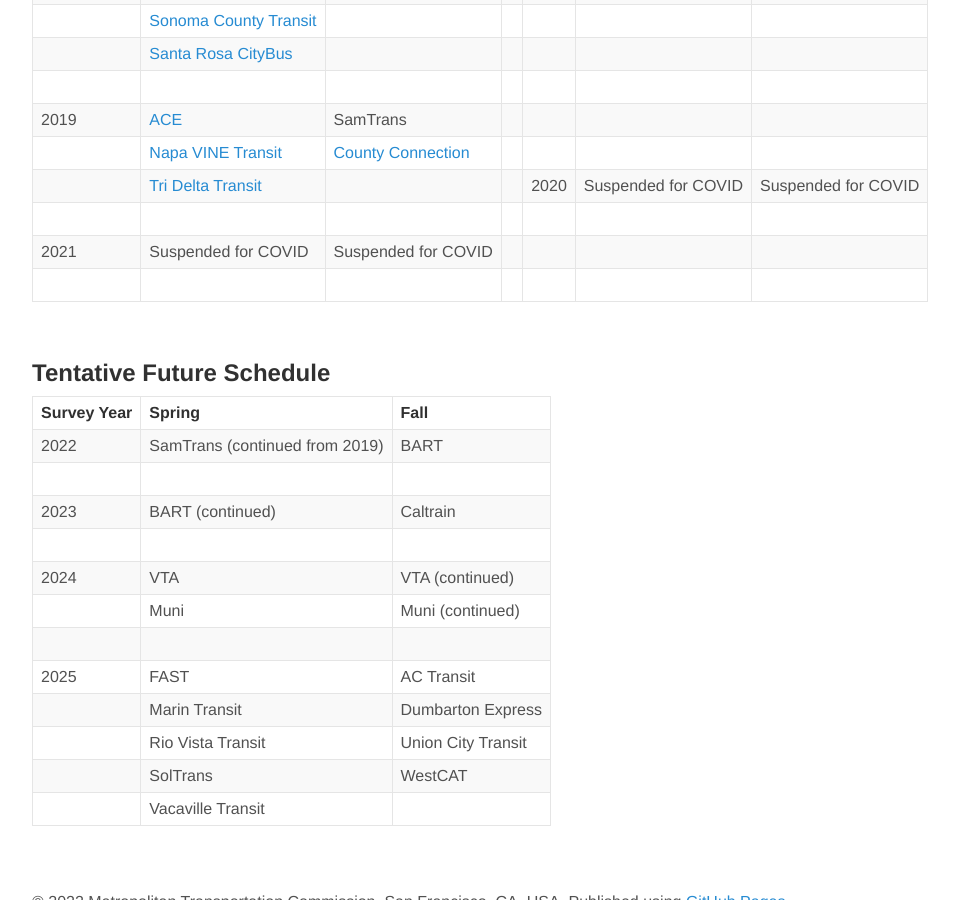
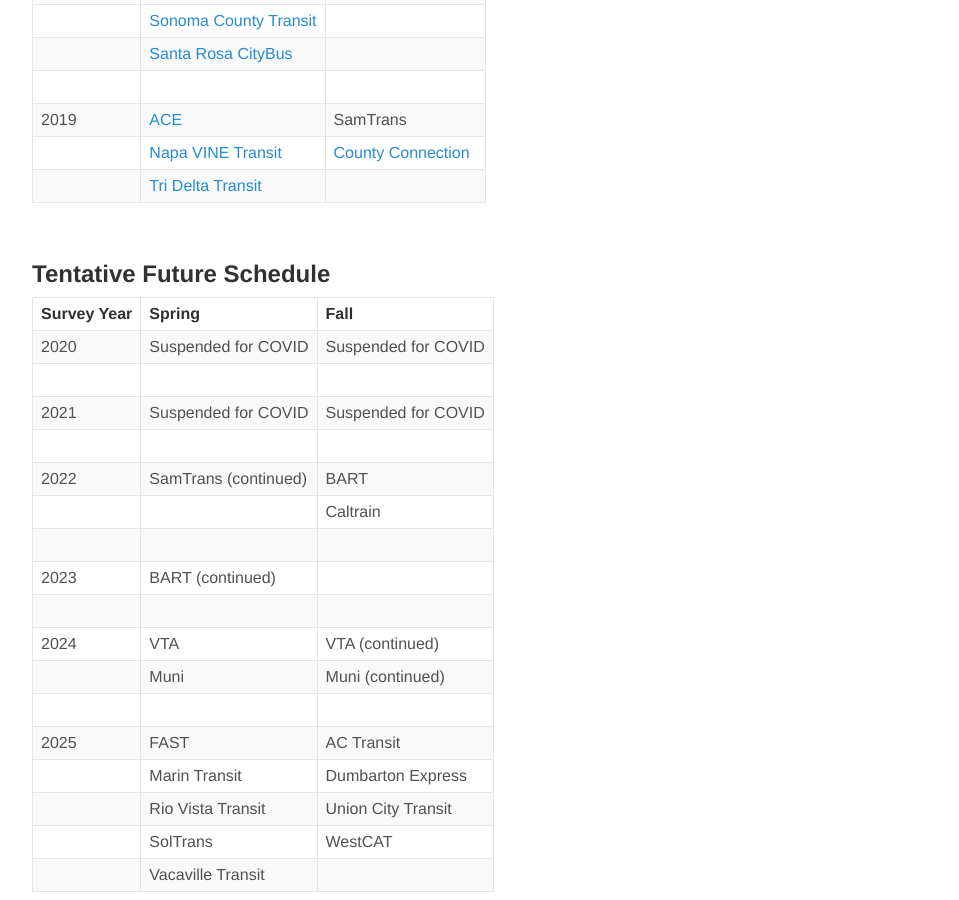
Before and after one commit to BayAreaMetro/transit-passenger-surveys, a Jekyll site: the page built from schedule.md, in a window 1280 px wide and 900 px high, scrolled down 1345 px. Shown: the whole window, without its empty margins (144-1103 px from the left). Built offline with Jekyll 4.4.1, drawn with Linux system fonts in a browser that asks for light colours; nearby versions of some CDN libraries; library files that are not in the unit come from our copies; some of the changed lines change nothing that is shown.

Commit message:
Revert to original to fix formatting

```diff
--- a/schedule.md
+++ b/schedule.md
@@ -51,11 +51,7 @@
 |                |                                                                                                   |                                                                                   |
 | 2019           | [ACE](https://mtcdrive.box.com/s/78f7v14yr5tkhcts28zpo94gdty1dkgw)                                | SamTrans                                                                          |
 |                | [Napa VINE Transit](https://mtcdrive.box.com/s/eeyfb7vh7w2cr6e6uu68b68xyd918fhv)                  | [County Connection](https://mtcdrive.box.com/s/d176rap6cll35ypv1njzf2xo4fr6s578)                                                                 |
-|                | [Tri Delta Transit](https://mtcdrive.box.com/s/ogm5xzoei5jy64s4u12n7ymqfvkc0roo)                  | 		 |							   | 2020           | Suspended for COVID              | Suspended for COVID                                            |
-|                |                        		    |                                                                |
-| 2021           | Suspended for COVID              | Suspended for COVID                                            |
-|                |                                  |                                                                |
-
+|                | [Tri Delta Transit](https://mtcdrive.box.com/s/ogm5xzoei5jy64s4u12n7ymqfvkc0roo)                  |                                                                                   |
 
 <br/>
 
@@ -63,11 +59,16 @@
 ## Tentative Future Schedule
 
 
-| **Survey Year**                  | **Spring**                       | **Fall**               |
-|:---------------------------------|:---------------------------------|:-----------------------|
-| 2022                             | SamTrans (continued from 2019)   | BART                                                           |
+| **Survey Year**                  | **Spring**             | **Fall**               |
+|:---------------------------------|:-----------------------|:-----------------------|
+| 2020                             | Suspended for COVID    | Suspended for COVID    |
+|                                  |                        |                        |
+| 2021                             | Suspended for COVID    | Suspended for COVID    |
+|                                  |                        |                        |
+| 2022                             | SamTrans (continued)   | BART                   |
+|                                  |                        | Caltrain               |
 |                                  |                        |	                     |
-| 2023                             | BART (continued)       | Caltrain               |
+| 2023                             | BART (continued)       |	                     |
 |                                  |                        |                        |
 | 2024                             | VTA                    | VTA (continued)        |
 |                                  | Muni                   | Muni (continued)       |
```
